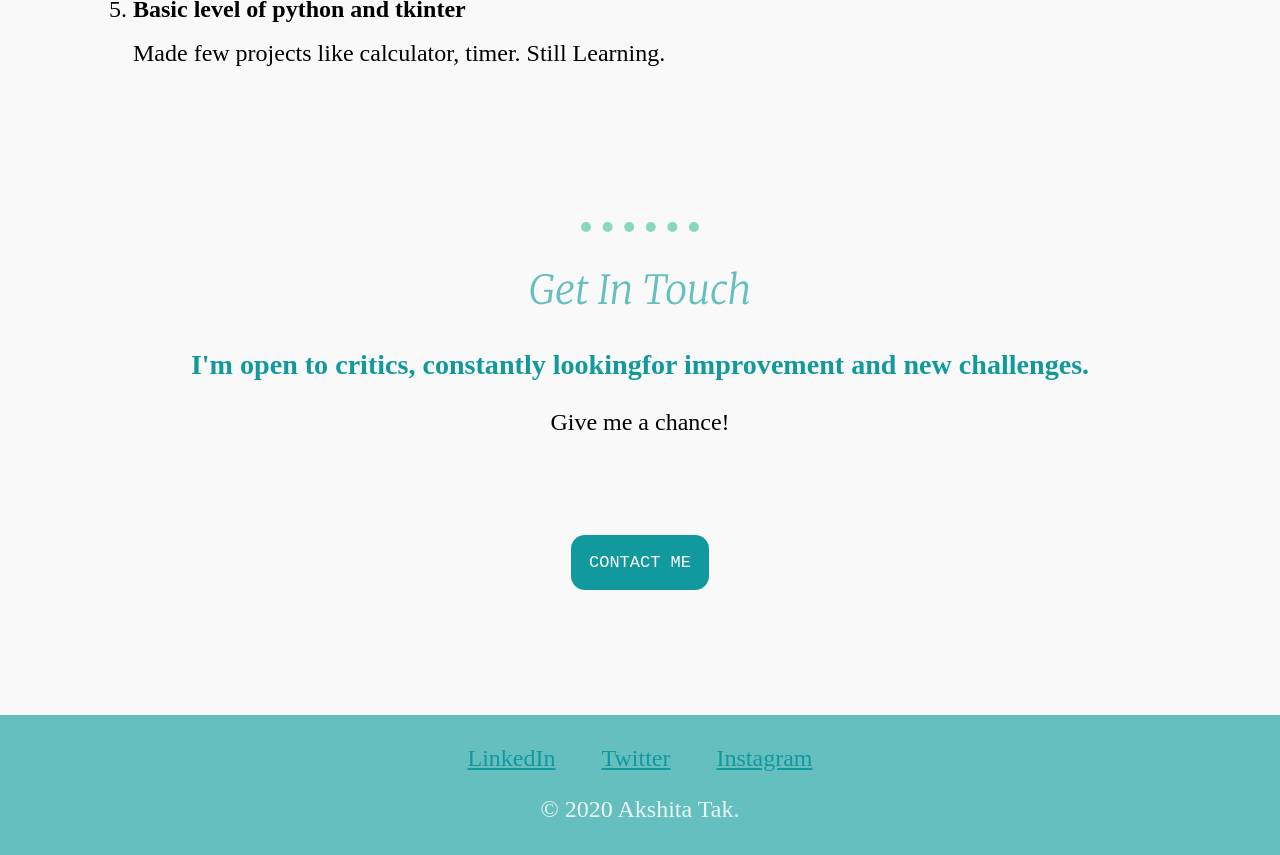
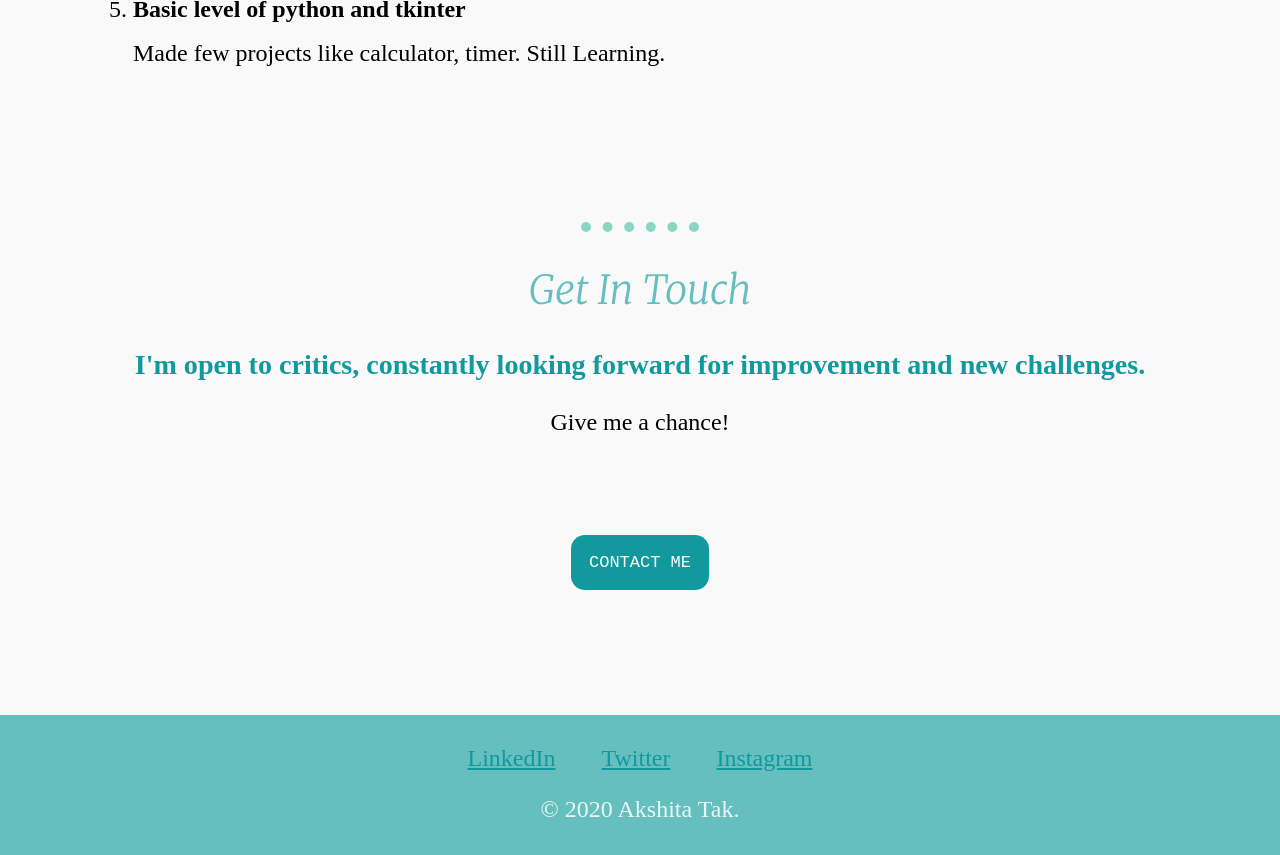
Before and after one commit to akshitatakk/resume, a plain HTML site: page index.html in a window 1280 px wide. Shown: the part 2491-3346 px from the top of the page. Drawn offline with Linux system fonts and the light colour scheme.

Commit message:
Update index.html

```diff
--- a/index.html
+++ b/index.html
@@ -91,7 +91,7 @@
     <hr>
     <div class="contact-me">
       <h2>Get In Touch</h2>
-      <h3>I'm open to critics, constantly lookingfor improvement and new challenges.</h3>
+      <h3>I'm open to critics, constantly looking forward for improvement and new challenges.</h3>
       <p> Give me a chance!</p>
       <a class="BUTTON" href="mailto:akshitatak3939@email.com">CONTACT ME</a>
     </div>
```
